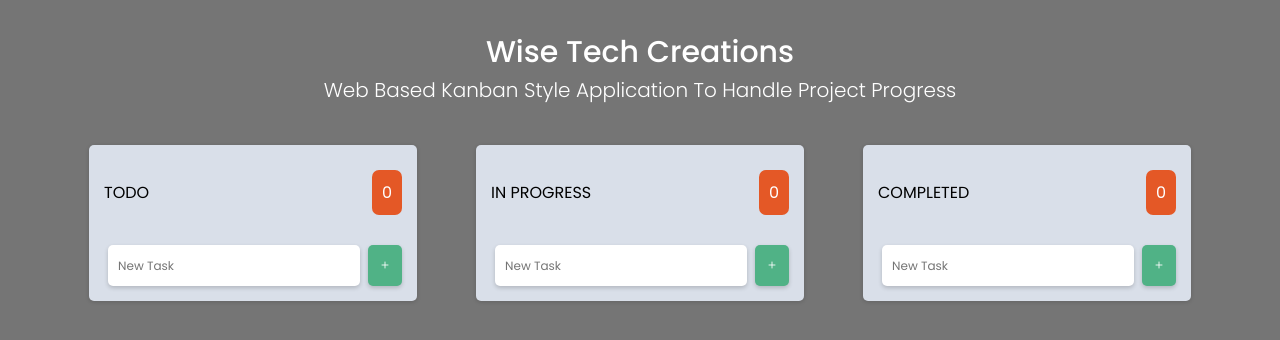
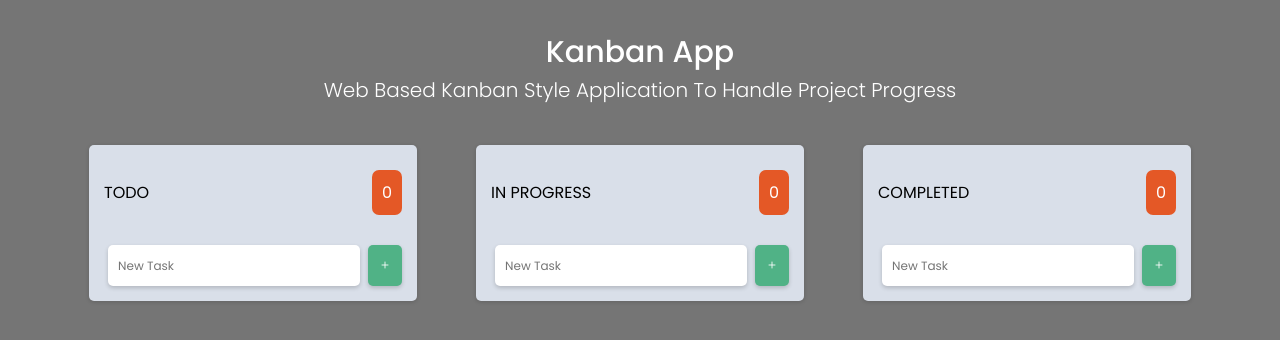
Before and after one commit to jglover16/kanbanApp, a plain HTML site: page index.html in a window 1280 px wide. Drawn offline with nearby package versions, Linux system fonts and the light colour scheme.

Commit message:
changed title

```diff
--- a/index.html
+++ b/index.html
@@ -4,7 +4,7 @@
     <meta charset="UTF-8">
     <meta http-equiv="X-UA-Compatible" content="IE=edge">
     <meta name="viewport" content="width=device-width, initial-scale=1.0">
-    <title>WTC - Web Based Kanban Style Application To Handle Project Progress</title>
+    <title>Web Based Kanban Style Application To Handle Project Progress</title>
 
     <link rel="stylesheet" href="./style.css">
 </head>
@@ -14,7 +14,7 @@
         <div class="outer-wrap">
             <div class="inner-wrap">
                 <section class="heading">
-                    <p class="title">Wise Tech Creations</p>
+                    <p class="title">Kanban App</p>
                     <p class="subtitle">Web Based Kanban Style Application To Handle Project Progress</p>
                 </section>
                 <section class="kanban">
```
